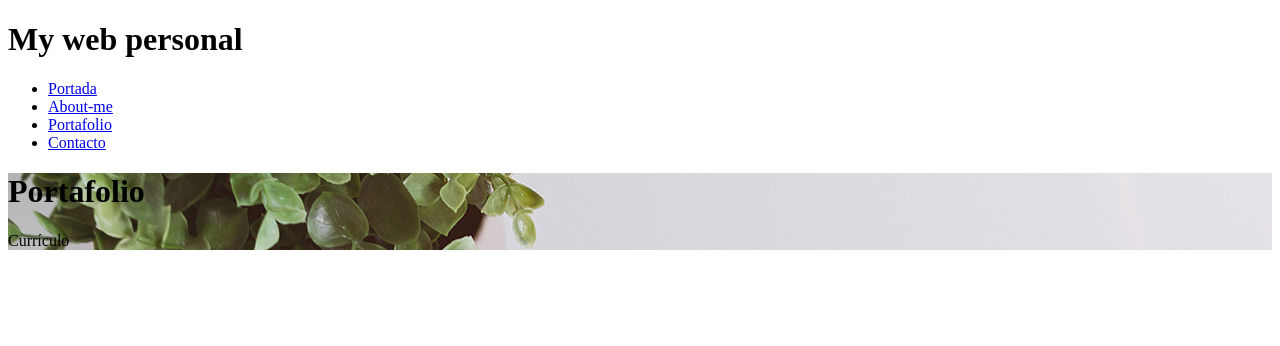
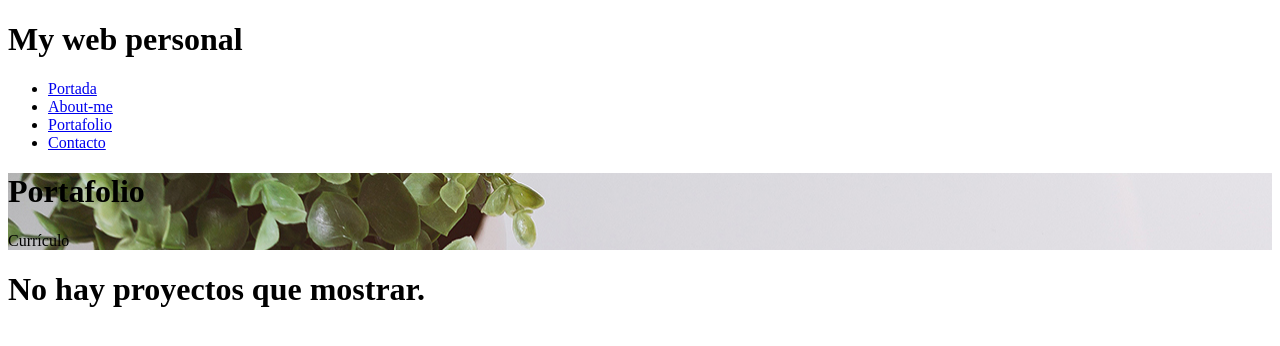
Before and after one commit to TonyLuque/udemy_web_personal, a Django app: page /portfolio/ in a window 1280 px wide. Shown: the top 346 px of the page. Run offline with Django 3.2, Linux system fonts and the light colour scheme; data that the repository does not hold is empty.

Commit message:
[FIX] portafolio's template

```diff
--- a/portafolio/templates/portafolio/portafolio.html
+++ b/portafolio/templates/portafolio/portafolio.html
@@ -10,6 +10,7 @@
 {% endblock %}
 
 {% block content %}
+{% if request.project %}
     {% for project in projects %}
         <!-- Proyecto -->
         <div >
@@ -25,4 +26,7 @@
             </div>
         </div>
     {% endfor %}
+{% else %}
+    <h1>No hay proyectos que mostrar.</h1>
+{% endif %}
 {% endblock %}
```
